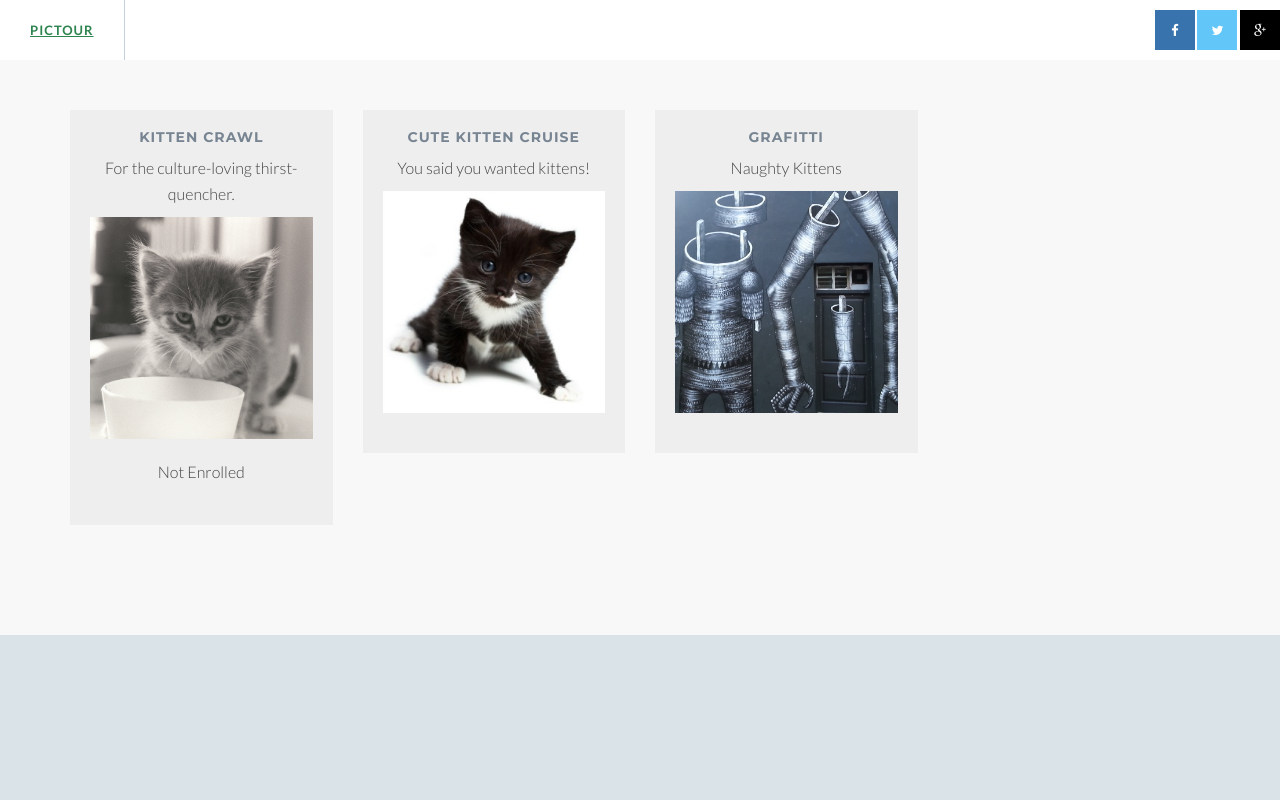
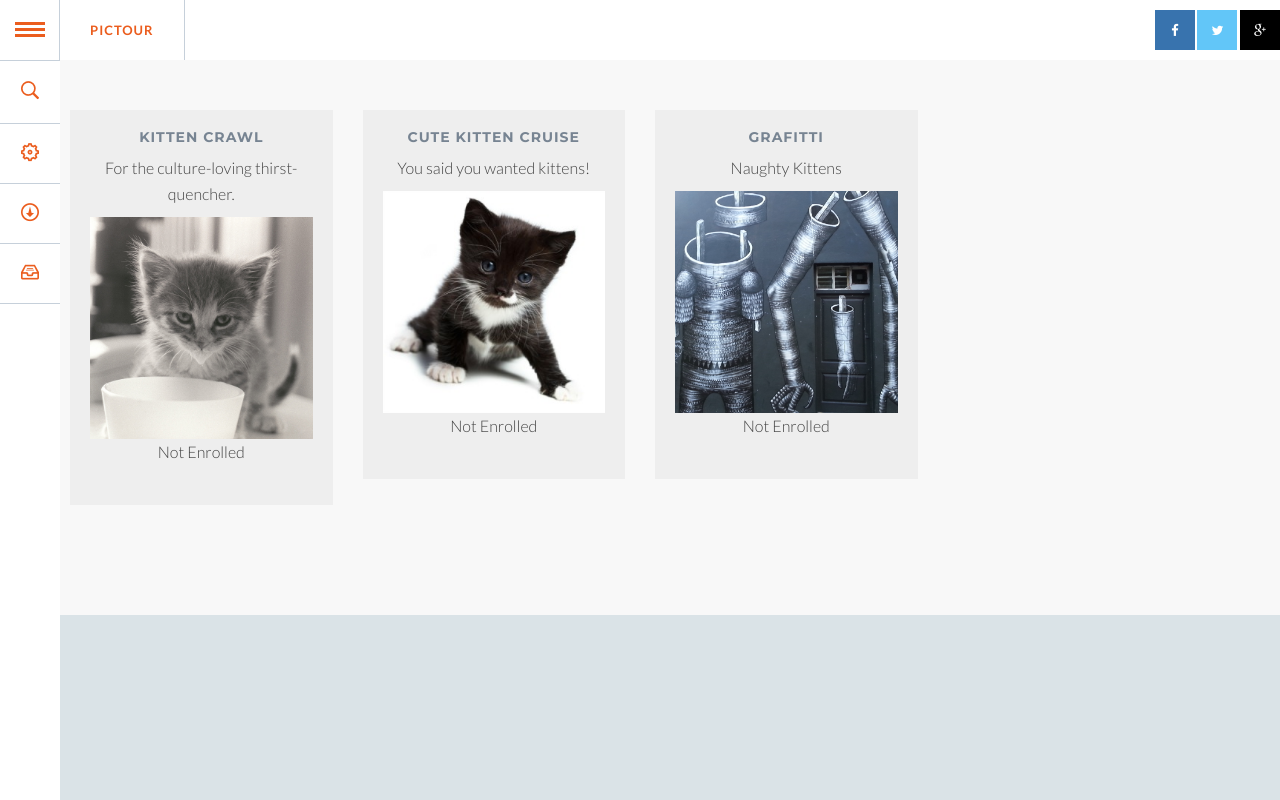
Before and after one commit to benemery/pictour, a Django app: template photo_geoip/templates/your_tours.html in a window 1280 px wide. Run offline with Django 3.2, Linux system fonts and the light colour scheme; the template is opened without the code that fills it, so the values that code supplies are empty; some libraries are stand-ins or nearby versions.

Commit message:
Minor tweaks to your_tours.html

```diff
--- a/photo_geoip/templates/your_tours.html
+++ b/photo_geoip/templates/your_tours.html
@@ -1,8 +1,31 @@
 {% extends "base.html" %}
 
 {% block content %}
+
   <div class="container">
     <ul id="gn-menu" class="gn-menu-main">
+      <li class="gn-trigger">
+        <a class="gn-icon gn-icon-menu"><span>Menu</span></a>
+        <nav class="gn-menu-wrapper">
+          <div class="gn-scroller">
+            <ul class="gn-menu">
+              <li class="gn-search-item">
+                <input placeholder="Search" type="search" class="gn-search">
+                <a class="gn-icon gn-icon-search"><span>Search</span></a>
+              </li>
+              <li>
+                <a href="#tour-tour-one" class="gn-icon gn-icon-cog">How It Works</a>
+              </li>
+              <li>
+                <a href="#available-tours" class="gn-icon gn-icon-download">Tours</a>
+              </li>
+              <li>
+                <a href="#contact" class="gn-icon gn-icon-archive">Contact</a>
+              </li>
+            </ul>
+          </div><!-- /gn-scroller -->
+        </nav>
+      </li>
       <li>
         <a href="/">Pictour</a>
       </li>
@@ -29,9 +52,9 @@
             <div class="inner">
               <h5>Kitten Crawl</h5>
               <p class="subtitle">For the culture-loving thirst-quencher.</p>
-              <div class="avatar">
+              <a class="avatar">
                 <img src="/static/img/kitten-drink.jpg" width="300" height="300" alt="" class="img-responsive" />
-              </div>
+              </a>
               <p>Not Enrolled</p>
             </div>
           </div>
@@ -55,12 +78,12 @@
         {% for user_tour in tours %}
         <div class="col-xs-6 col-sm-3 col-md-3">
           <div class="team boxed-grey">
-            <div class="inner" data-tour-id="tour-{{ user_tour.tour.slug }}">
+            <div class="inner">
               <h5>{{ user_tour.tour.name }}</h5>
               <p class="subtitle">You said you wanted kittens!</p>
-              <div class="avatar">
+              <a class="avatar" href="#tour-{{ user_tour.tour.slug }}">
                 <img src="/static/img/kitten.jpg" width="300" height="300" alt="" class="img-responsive" />
-              </div>
+              </a>
               <p>
                 {{ user_tour.percentage_completion }}% complete!
               </p>
@@ -74,9 +97,10 @@
             <div class="inner">
               <h5>Cute Kitten Cruise</h5>
               <p class="subtitle">You said you wanted kittens!</p>
-              <div class="avatar">
+              <a class="avatar">
                 <img src="/static/img/kitten.jpg" width="300" height="300" alt="" class="img-responsive" />
-              </div>
+              </a>
+              <p>Not Enrolled</p>
             </div>
           </div>
         </div>
@@ -86,9 +110,10 @@
             <div class="inner">
               <h5>Grafitti</h5>
               <p class="subtitle">Naughty Kittens</p>
-              <div class="avatar">
+              <a class="avatar">
                 <img src="/static/img/grafitti.jpg" width="300" height="300" alt="" class="img-responsive" />
-              </div>
+              </a>
+              <p>Not Enrolled</p>
             </div>
           </div>
         </div>
@@ -128,7 +153,6 @@
               <h5>{{ user_step.step.name }}</h5>
               <p class="subtitle">{{ user_step.step.clue }}</p>
               <div class="avatar">
-              blah
                 <img src="{{ user_step.image.url }}" width="300" height="300" alt="" class="img-responsive" />
               </div>
             </div>
@@ -143,7 +167,9 @@
               <h5>CURRENT STEP:{{ user_tour.current_step.name }}</h5>
               <p class="subtitle">{{ user_tour.current_step.clue }}</p>
               <div class="avatar">
-                <img src="{{ user_step.image.url }}" width="300" height="300" alt="" class="img-responsive" />
+                <p>
+                  Take a photo and upload to Dropbox to complete this step!
+                </p>
               </div>
             </div>
           </div>
```
